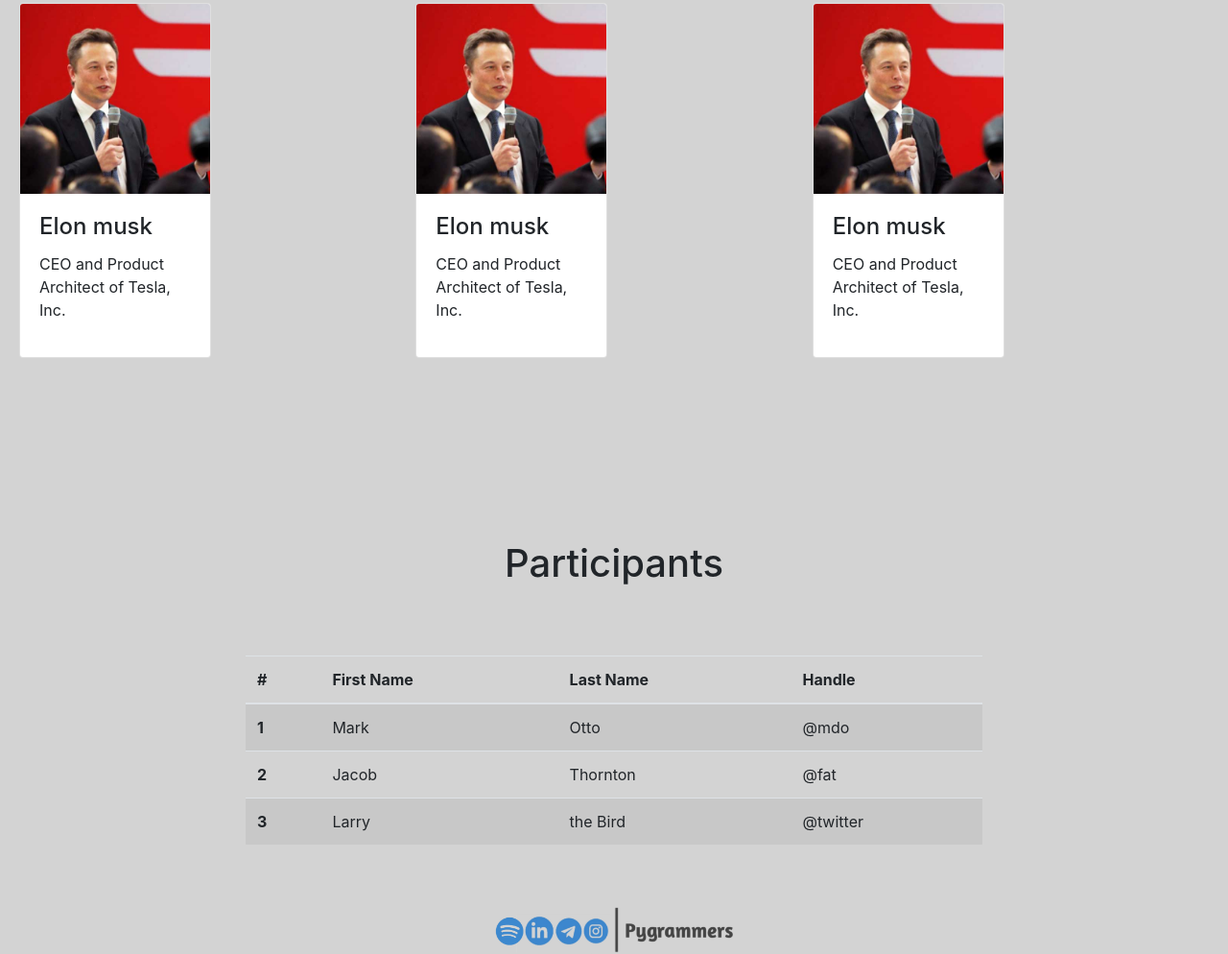
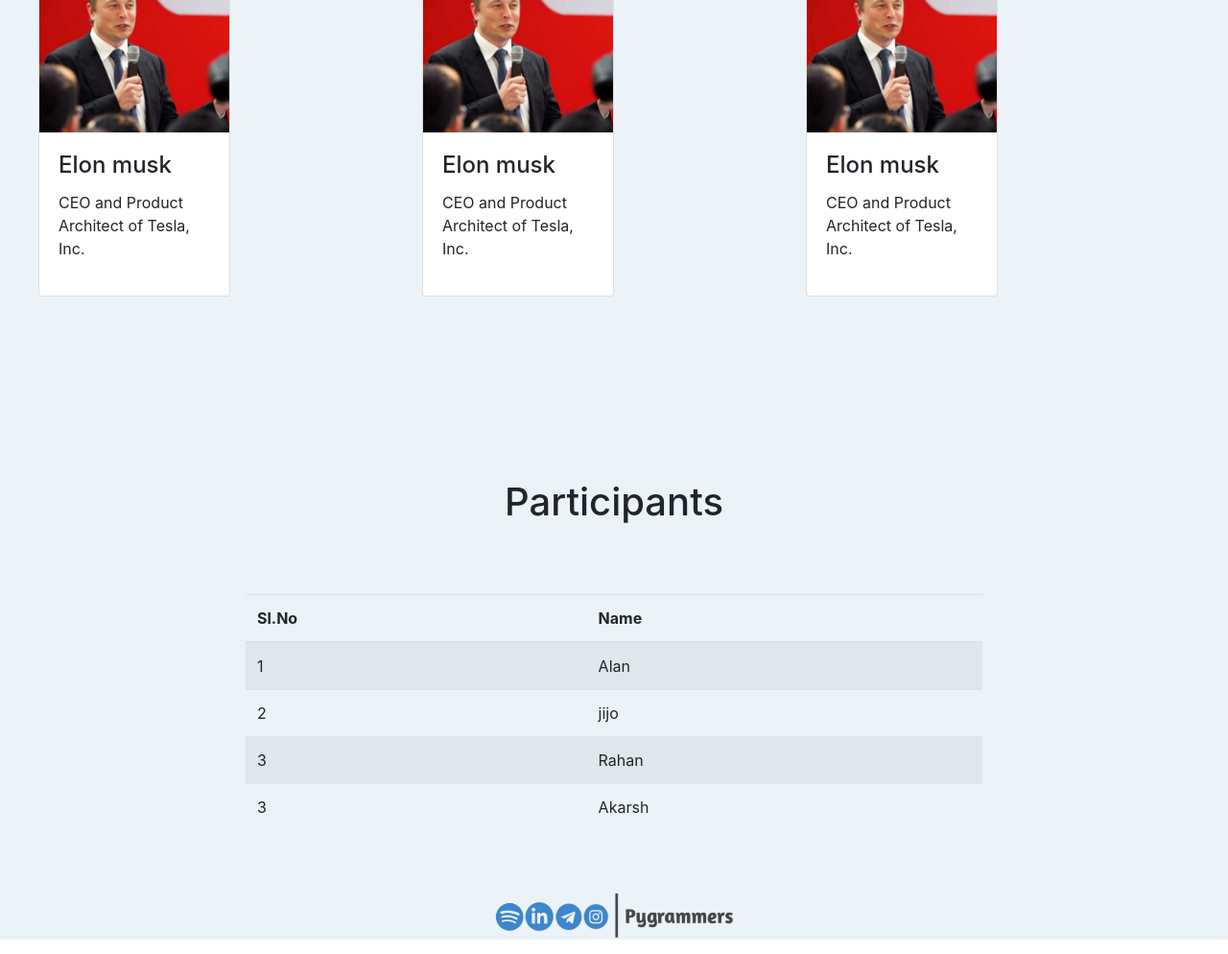
Before and after one commit to bijumuhammad/Build.Myweb, a plain HTML site: page index.html in a window 1280 px wide. Shown: the part 1987-2981 px from the top of the page at 96% size. Drawn offline with nearby package versions, Linux system fonts and the light colour scheme.

Commit message:
Changed alignment and background color

```diff
--- a/index.html
+++ b/index.html
@@ -35,7 +35,7 @@
     width: 100%;
     justify-content: space-between;
     align-items: center;
-    background-color: rgba(236,243,248,255);;
+    background-color: rgba(236,243,248,255);
     color:black;
     z-index: 1;
 }
@@ -120,11 +120,14 @@
     }
 
     .innerbox{
+
         transition: all 0.5s;
       flex: 1 0 100%;
       min-height:25vh;
-      margin-left: 200px;
+      justify-content: center;
+      margin-left: 25%;
       margin-bottom: 5px;
+      align-items: center;
     }
 
 
@@ -153,7 +156,7 @@
         margin-top: 70px;
         display: flex;
         border: 2px solid whitesmoke;
-        width: 50vw;
+        width: 80vw;
         margin-bottom: 50px;
         flex-direction: column;
       }
@@ -172,12 +175,14 @@
  .flexcontainer{
     display: flex;
     flex-flow:row wrap;
-    margin-bottom: 30px;
+    margin-bottom: 30px;justify-content: center;
+      align-items: center;
   }
 
   .innerbox{
     flex:1 0 33%;
      min-height: 33.33vh;
+
     }
 
 
@@ -187,7 +192,7 @@
       justify-content: center;
       align-items: center;
       flex-direction: column;
-      background-color: lightgray;
+      background-color:rgba(236,243,248,255);
 }
 
 
@@ -305,7 +310,7 @@
     <p id="mentor"><h1>Mentors</h1></p>
     <div class="flexcontainer">
         <div class="innerbox">
-            <div class="card" style="width:200px; height:370px;margin: 20px; ">
+            <div class="card" style="width:200px; height:370px; ">
                 <img class="card-img-top" src="./images/elon.jpg" alt="Card image" style="width:100%">
                 <div class="card-body">
                   <h4 class="card-title">Elon musk</h4>
@@ -370,37 +375,41 @@
         </div>
 
 
-    </div>
+      </div>
 
     <!-- PARTICIPANT TABLE -->
     <h1 style="margin-top: 4em;" id="table1">Participants</h1>
     <table class="table table-striped" style="width: 60%;margin: 4em;">
       <thead>
         <tr>
-          <th scope="col">#</th>
-          <th scope="col">First Name</th>
-          <th scope="col">Last Name</th>
-          <th scope="col">Handle</th>
+
+          <th scope="col">Sl.No</th>
+          <th scope="col">Name</th>
+
         </tr>
       </thead>
       <tbody>
         <tr>
-          <th scope="row">1</th>
-          <td>Mark</td>
-          <td>Otto</td>
-          <td>@mdo</td>
+
+          <td>1</td>
+          <td>Alan</td>
         </tr>
         <tr>
-          <th scope="row">2</th>
-          <td>Jacob</td>
-          <td>Thornton</td>
-          <td>@fat</td>
+
+          <td>2</td>
+          <td>jijo</td>
+
         </tr>
         <tr>
-          <th scope="row">3</th>
-          <td>Larry</td>
-          <td>the Bird</td>
-          <td>@twitter</td>
+
+          <td>3</td>
+          <td>Rahan</td>
+        </tr>
+
+        <tr>
+
+          <td>3</td>
+          <td>Akarsh</td>
         </tr>
       </tbody>
     </table>
@@ -436,10 +445,10 @@
   navbarLinks.classList.toggle('active')
 })
 
-contentbody.addEventListener('click', () => {
-    console.log("hi2")
-  navbarLinks.classList.remove('active')
- })
+// contentbody.addEventListener('click', () => {
+//     console.log("hi2")
+//   navbarLinks.classList.remove('active')
+//  })
 
 
 </script>
```
